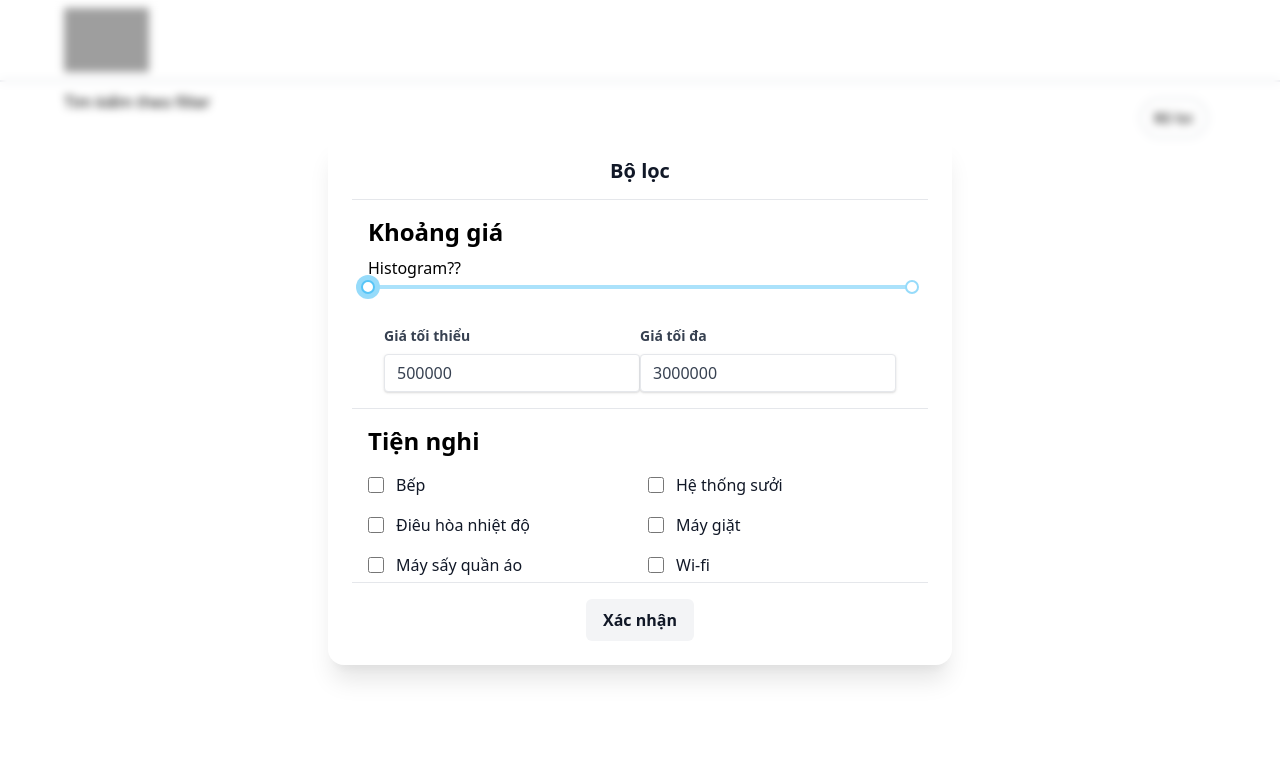
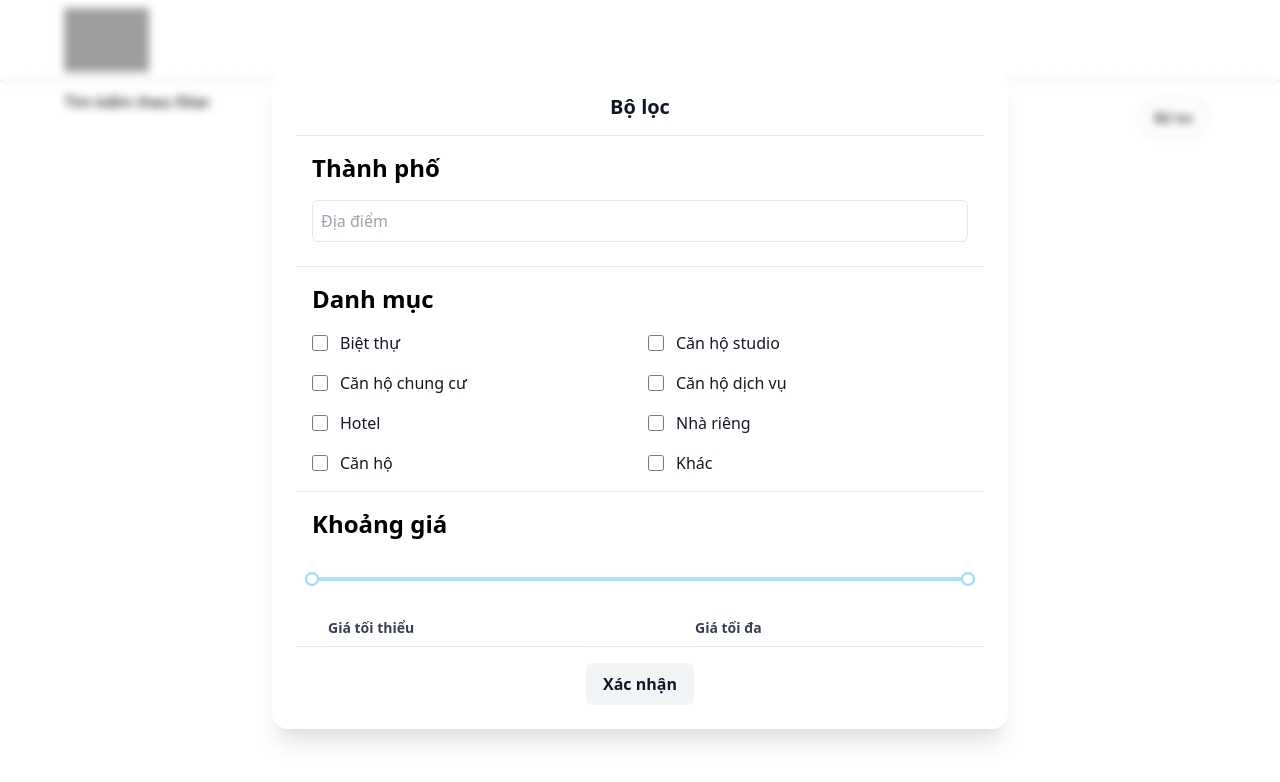
Before and after one commit to Phucbuaneee08/JHHomestay-FE, a React (Create React App) app: page /homestay in a window 1280 px wide. Both pictures are taken after a click on the button "Bộ lọc". Shown: the top 782 px of the page. Built offline with nearby package versions, Linux system fonts and the light colour scheme; grey boxes are pictures that could not be loaded.

Commit message:
Thanh: Fix filter
1. Fix filter size
2. Re-arrange content
3. Fix service

```diff
--- a/src/components/homestay/FilterModal.js
+++ b/src/components/homestay/FilterModal.js
@@ -56,7 +56,7 @@ export default function FilterModal(props) {
                             leaveFrom="opacity-100 scale-100"
                             leaveTo="opacity-0 scale-95"
                         >
-                            <div className="inline-block max-w-2xl w-1/2 p-6 my-8 overflow-hidden text-left align-middle transition-all transform bg-white shadow-xl rounded-2xl">
+                            <div className="inline-block max-w-2xl w-2/3 p-6 my-8 overflow-hidden text-left align-middle transition-all transform bg-white shadow-xl rounded-2xl">
                                 <Dialog.Title
                                     as="h3"
                                     className="text-xl font-bold leading-6 text-gray-900 text-center"
@@ -64,12 +64,11 @@ export default function FilterModal(props) {
                                     Bộ lọc
                                 </Dialog.Title>
 
-                                <div className="my-4 border-t border-b max-h-xl h-96 overflow-auto">
+                                <div className="my-4 border-t border-b max-h-xl overflow-auto">
+                                    <Cities/>
+                                    <Categories/>
                                     <RangeSlider/>
                                     <Service/>
-                                    <Amenity/>
-                                    <Cities/>
-                                    <Categories/>
                                 </div>
 
                                 <div className="text-center">
--- a/src/components/homestay/RangeSlider.js
+++ b/src/components/homestay/RangeSlider.js
@@ -14,8 +14,7 @@ const RangeSlider = () => {
     return (
         <>
             <div className="p-4 border-b">
-                <h1 className="text-2xl font-bold mb-2">Khoảng giá</h1>
-                Histogram??
+                <h1 className="text-2xl font-bold mb-8">Khoảng giá</h1>
                 <Range allowCross={false} value={value} onChange={onSliderChange}/>
                 <div className="mt-8 px-4 flex justify-between ">
                     <div>
--- a/src/components/homestay/Service.js
+++ b/src/components/homestay/Service.js
@@ -1,55 +1,51 @@
 import { useState } from "react";
 
 const serviceList = [
-    { id: 'service-0',  value: false, label: 'Bếp' },
-    { id: 'service-1',  value: false, label: 'Hệ thống sưởi' },
-    { id: 'service-2',  value: false, label: 'Điêu hòa nhiệt độ' },
-    { id: 'service-3',  value: false, label: 'Máy giặt' },
-    { id: 'service-4',  value: false, label: 'Máy sấy quần áo' },
-    { id: 'service-5',  value: false, label: 'Wi-fi' },
-    { id: 'service-6',  value: false, label: 'Bữa sáng' },
-    { id: 'service-7',  value: false, label: 'Lò sưởi trong nhà' },
-    { id: 'service-8',  value: false, label: 'Bàn là' },
-    { id: 'service-9',  value: false, label: 'Máy sấy tóc' },
-    { id: 'service-10', value: false, label: 'Không gian riêng để làm việc' },
-    { id: 'service-11', value: false, label: 'TV' },
-    { id: 'service-12', value: false, label: 'Cũi' },
-    { id: 'service-13', value: false, label: 'Ghế ăn cho trẻ em' },
-    { id: 'service-14', value: false, label: 'Tự nhận phòng' },
-    { id: 'service-15', value: false, label: 'Máy báo khói' },
-    { id: 'service-16', value: false, label: 'Máy phát hiện khí CO' },
-    { id: 'service-17', value: false, label: 'Phòng tắm riêng' },
-    { id: 'service-18', value: false, label: 'Hương biển' },
-    { id: 'service-19', value: false, label: 'Ven sông/hồ/biển' }
-]
+  { id: "service-0", value: false, label: "Bể bơi" },
+  { id: "service-1", value: false, label: "Phòng karaoke" },
+  { id: "service-2", value: false, label: "Suối nước nóng" },
+  { id: "service-3", value: false, label: "Coffee bên hồ" },
+  { id: "service-4", value: false, label: "Dọn phòng" },
+  { id: "service-5", value: false, label: "Cho thuê xe tự lái" },
+  { id: "service-6", value: false, label: "Dịch vụ giặt ủi" },
+  { id: "service-7", value: false, label: "Massage trị liệu" },
+  { id: "service-8", value: false, label: "Xông hơi" },
+  { id: "service-9", value: false, label: "Thuê hướng dẫn viên du lịch" },
+];
 
 const Service = () => {
   const [services, setServices] = useState(serviceList);
 
-    const handleCheck = index => () => setServices([
+  const handleCheck = (index) => () =>
+    setServices([
       ...services.slice(0, index),
       {
         ...services[index],
-            value: !services[index].value
+        value: !services[index].value,
       },
-        ...services.slice(index + 1)
-    ])
+      ...services.slice(index + 1),
+    ]);
 
   return (
     <>
-            <div className="border-b p-4">
+      <div className="p-4">
         <h1 className="text-2xl font-bold mb-4">Tiện nghi</h1>
-                <div className="grid grid-cols-2 gap-4">{
-                    services.map((item, index) => (
+        <div className="grid grid-cols-2 gap-4">
+          {services.map((item, index) => (
             <label className="flex items-center space-x-3">
-                            <input type="checkbox" {...item} onClick={handleCheck(index)} className="h-4 w-4"/>
+              <input
+                type="checkbox"
+                {...item}
+                onClick={handleCheck(index)}
+                className="h-4 w-4"
+              />
               <span className="text-gray-900 font-medium">{item.label}</span>
             </label>
-                    ))
-                }</div>
+          ))}
+        </div>
       </div>
     </>
-    )
-}
+  );
+};
 
 export default Service;
--- a/tailwind.config.js
+++ b/tailwind.config.js
@@ -13,10 +13,10 @@ module.exports = {
       '3/4': '75%',
       '5/6': '83.33%',
       '9/10': '90%',
-      '2xl': '42rem'
+      '2xl': '46rem'
     },
     maxHeight: {
-      'xl': '36rem'
+      'xl': '32rem'
     }
   },
   variants: {
```
Lines whose indentation alone changed are shown as unchanged.
